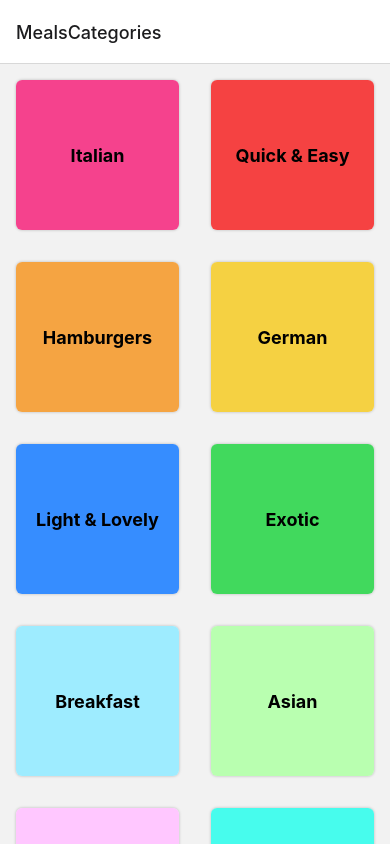
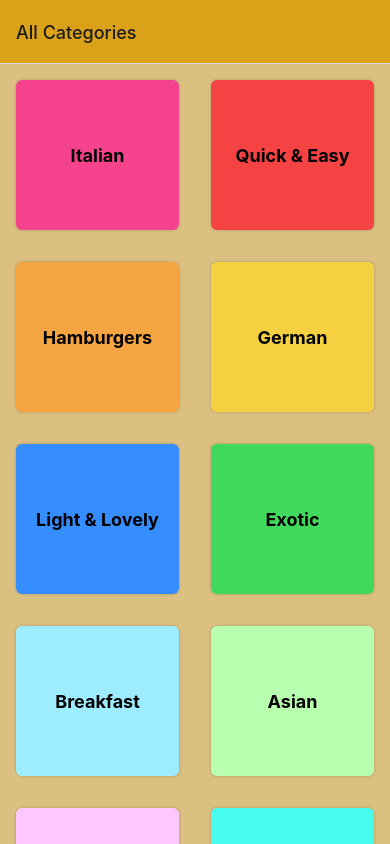
Before and after one commit to jvanleersum/React-Native-Demo-Meals-App, a React Native app: screen / in a window 390 px wide. Built offline with nearby package versions, Linux system fonts and the light colour scheme.

Commit message:
Updated colors

```diff
--- a/App.js
+++ b/App.js
@@ -1,7 +1,7 @@
 import { StatusBar } from "expo-status-bar";
 import { StyleSheet } from "react-native";
 import { NavigationContainer } from "@react-navigation/native";
-import { createNativeStackNavigator } from "@react-navigation/native-stack"
+import { createNativeStackNavigator } from "@react-navigation/native-stack";
 
 import CategoriesScreen from "./screens/CategoriesScreen";
 import MealsOverviewScreen from "./screens/MealsOverviewScreen";
@@ -13,9 +13,20 @@ export default function App() {
     <>
       <StatusBar style="dark" />
       <NavigationContainer>
-        <Stack.Navigator>
-          <Stack.Screen name="MealsCategories" component={CategoriesScreen}/>
-          <Stack.Screen name="MealsOverview" component={MealsOverviewScreen}/>
+        <Stack.Navigator screenOptions={{headerStyle: { backgroundColor: "#dba119" },
+              contentStyle: {backgroundColor: "#dbc082"}}}>
+          <Stack.Screen
+            name="MealsCategories"
+            component={CategoriesScreen}
+            options={{
+              title: "All Categories"
+            }}
+          />
+          <Stack.Screen
+            name="MealsOverview"
+            component={MealsOverviewScreen}
+            options={{ title: "Category Meals" }}
+          />
         </Stack.Navigator>
       </NavigationContainer>
     </>
```
